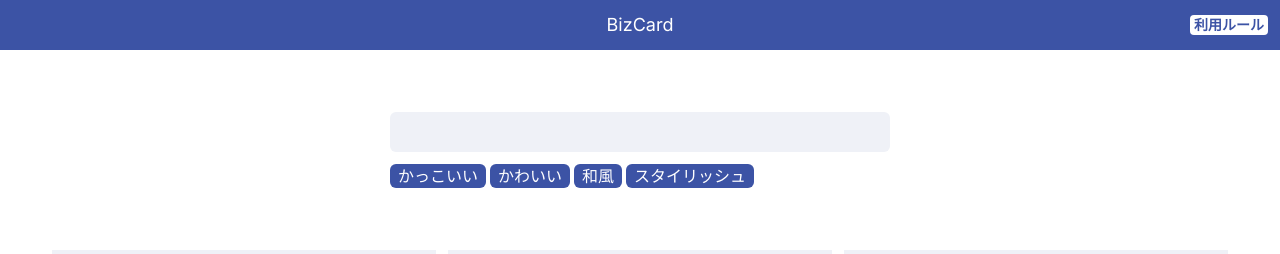
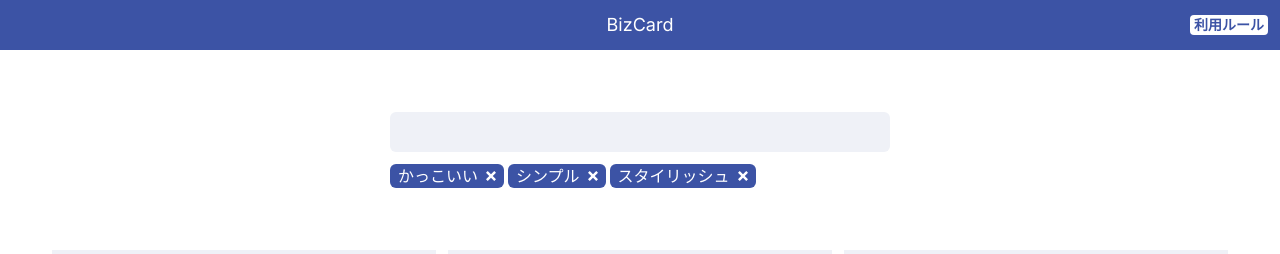
Before and after one commit to bizcard-autogen/frontend, a Next.js app: page / in a window 1280 px wide. Shown: the top 254 px of the page. Built offline with nearby package versions, Linux system fonts and the light colour scheme.

Commit message:
Fix search tag behavior

```diff
--- a/src/components/search/area.tsx
+++ b/src/components/search/area.tsx
@@ -1,16 +1,30 @@
+import { useState } from 'react';
 import SearchBar from './bar';
 import SearchTag from './tag';
+import { Tag } from '@/utils/tag';
 
 export default function SearchArea() {
+  const [tags, setTags] = useState<Tag[]>([
+    { id: '0', text: 'かっこいい' },
+    { id: '1', text: 'シンプル' },
+    { id: '2', text: 'スタイリッシュ' },
+  ]);
+
   return (
     <div className='flex flex-col w-1/2 max-w-[500px]'>
       <SearchBar />
       <div className='flex flex-wrap gap-1 mt-3'>
-        <SearchTag text='かっこいい' />
-        <SearchTag text='かわいい' />
-        <SearchTag text='和風' />
-        <SearchTag text='スタイリッシュ' />
+        {
+          tags.map((item) => (
+            <SearchTag tag={item} onRemove={onRemoveTag} key={item.id} />
+          ))
+        }
       </div>
     </div>
   );
+
+  function onRemoveTag(id: string) {
+    const newTags = tags.filter((item) => item.id !== id);
+    setTags(newTags);
+  }
 }
--- a/src/components/search/tag.tsx
+++ b/src/components/search/tag.tsx
@@ -1,11 +1,19 @@
+import CloseIcon from '@/icons/close';
+import { Tag } from '@/utils/tag';
+
 export type SearchTagProps = {
-  text: string,
+  tag: Tag,
+  onRemove: (id: string) => void,
 };
 
 export default function SearchTag(props: SearchTagProps) {
   return (
-    <div className='bg-main text-white cursor-pointer rounded-md px-2 py-1/2 select-none'>
-      {props.text}
+    <div
+      className='bg-main hover:bg-ltmain transition-colors text-white cursor-pointer rounded-md flex items-center gap-2 px-2 py-1/2 select-none'
+      onClick={() => props.onRemove(props.tag.id)}
+    >
+      {props.tag.text}
+      <CloseIcon size={10} />
     </div>
   );
 }
--- /dev/null
+++ b/src/icons/close.tsx
@@ -0,0 +1,29 @@
+import * as React from 'react'
+
+export type SvgProps = {
+  size?: number,
+  height?: number,
+  width?: number,
+};
+
+export default function CloseIcon(props: SvgProps) {
+  return (
+    <svg
+      xmlns='http://www.w3.org/2000/svg'
+      xmlSpace='preserve'
+      style={{
+        width: props.size ?? props.width ?? 32,
+        height: props.size ?? props.height ?? 32,
+        opacity: 1,
+      }}
+      viewBox='0 0 512 512'
+    >
+      <path
+        d='M512 89.75 422.256.005 256.004 166.256 89.754.005 0 89.75 166.255 256 0 422.25l89.754 89.745 166.25-166.25 166.256 166.25L512 422.25 345.744 256z'
+        style={{
+          fill: '#fff',
+        }}
+      />
+    </svg>
+  );
+}
--- /dev/null
+++ b/src/utils/tag.ts
@@ -0,0 +1,4 @@
+export type Tag = {
+  id: string,
+  text: string,
+};
--- a/tailwind.config.ts
+++ b/tailwind.config.ts
@@ -10,6 +10,7 @@ const config: Config = {
     extend: {
       colors: {
         main: '#3c53a5',
+        ltmain: '#4d64b8',
         faded: '#eff1f7',
       },
     },
```
